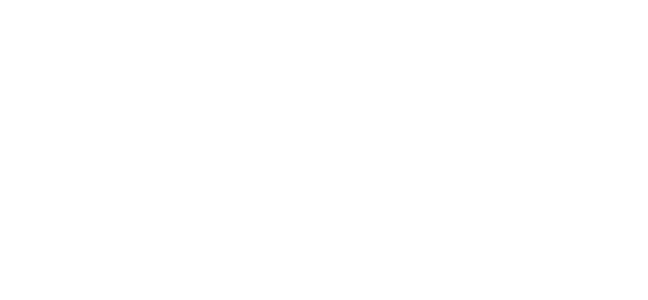
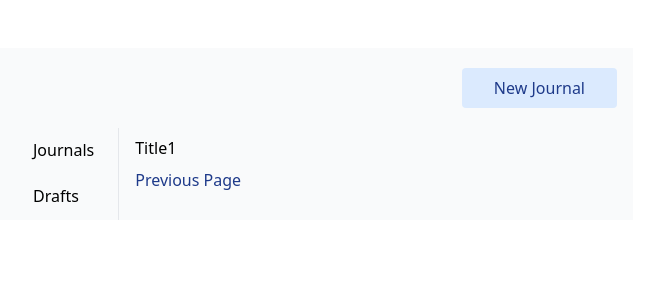
Before and after one commit to tonyouma/journal_app, a Nuxt app: page /journals/1 in a window 1280 px wide. Before the commit this address had no page. Shown: the top 300 px of the page, without its empty margins (327-975 px from the left). Built offline with nearby package versions, Linux system fonts and the light colour scheme.

Commit message:
feat: update pages && layout

```diff
--- /dev/null
+++ b/layouts/journal.vue
@@ -0,0 +1,65 @@
+<template>
+  <div class="mx-auto md:w-1/2 px-4 bg-gray-50 mt-12">
+    <div class="text-right">
+      <!-- <Button :buttonText="Add" @click="addPost" /> -->
+      <ButtonComponent :onClick="to" :buttonText="'New Journal'" />
+    </div>
+    <div class="flex items-start">
+      <ul class="nav-wrapper">
+        <li
+          class="nav-item flex-grow"
+          role="presentation"
+          v-for="(item, key) of items"
+          :key="key"
+        >
+          <nuxt-link
+            :to="item.to"
+            exact-active-class="active"
+            class="item-link"
+            >{{ item.title }}</nuxt-link
+          >
+        </li>
+      </ul>
+      <div class="py-2 w-full">
+        <Nuxt />
+      </div>
+    </div>
+  </div>
+</template>
+
+<script>
+import ButtonComponent from '~/components/ButtonComponent/ButtonComponent.vue'
+export default {
+  components: {
+    ButtonComponent,
+  },
+  data() {
+    return {
+      items: [
+        {
+          title: 'Journals',
+          to: { name: 'journals' },
+        },
+        {
+          title: 'drafts',
+          to: { name: 'drafts' },
+        },
+      ],
+    }
+  },
+  methods: {
+    to() {
+      this.$router.push({ name: 'new' })
+    },
+  },
+}
+</script>
+
+<style lang="postcss">
+.nav-wrapper {
+  @apply flex flex-col flex-wrap list-none border-r pl-0 mr-4;
+}
+.item-link {
+  @apply block font-medium leading-tight capitalize border-b-2 border-transparent px-2 md:px-6 py-1 my-2 hover:border-transparent hover:bg-gray-100 focus:border-transparent;
+}
+</style>
--- /dev/null
+++ b/pages/auth/login.vue
@@ -0,0 +1,10 @@
+<template>
+  <div class="flex">
+    <div><h1>Login</h1></div>
+    <div>Image</div>
+  </div>
+</template>
+
+<script>
+export default {}
+</script>
--- /dev/null
+++ b/pages/drafts/index.vue
@@ -0,0 +1,13 @@
+<template>
+  <div>
+    <h1>list of available drafts</h1>
+  </div>
+</template>
+
+<script>
+export default {
+  layout(context) {
+    return 'journal'
+  },
+}
+</script>
--- /dev/null
+++ b/pages/error/error.vue
@@ -0,0 +1,25 @@
+<template>
+  <div class="flex items-center">
+    <h1 class="text-5xl font-bold">Error Pages</h1>
+  </div>
+</template>
+
+<script>
+export default {
+  data() {
+    return {
+      //
+    }
+  },
+  async created() {
+    try {
+      //
+    } catch (e) {
+      console.error(e)
+    }
+  },
+  methods: {
+    //
+  },
+}
+</script>
--- a/pages/index.vue
+++ b/pages/index.vue
@@ -1,9 +1,7 @@
 <template>
-  <Tutorial />
+  <div></div>
 </template>
 
 <script>
-export default {
-  name: 'IndexPage',
-}
+export default {}
 </script>
--- /dev/null
+++ b/pages/journals/_id/index.vue
@@ -0,0 +1,27 @@
+<template>
+  <div>
+    <h1>Title1</h1>
+    <button @click="to" class="buttonLink">Previous Page</button>
+  </div>
+</template>
+
+<script>
+export default {
+  //
+  methods: {
+    // Go to previous page
+    to() {
+      this.$router.go(-1)
+    },
+  },
+  layout(context) {
+    return 'journal'
+  },
+}
+</script>
+
+<style lang="postcss" scoped>
+.buttonLink {
+  @apply py-2 text-blue-900 font-medium text-right;
+}
+</style>
--- /dev/null
+++ b/pages/journals/index.vue
@@ -0,0 +1,62 @@
+<template>
+  <div>
+    <Card
+      v-for="journal of journals"
+      :key="journal.id"
+      :title="journal.title"
+      :description="journal.description"
+      :id="journal.id"
+      :createdAt="journal.createdAt"
+    />
+  </div>
+</template>
+
+<script>
+import Card from '~/components/Card/Card.vue'
+
+export default {
+  layout(context) {
+    return 'journal'
+  },
+  components: {
+    Card,
+  },
+  data() {
+    return {
+      journals: [
+        {
+          id: 1,
+          title: 'title1',
+          description:
+            'Lorem ipsum dolor sit amet consectetur, adipisicing elit. Placeat ipsum sunt tempora fuga quo, molestiae iste Eligendi veritatis earum porro.',
+          createdAt: '01/02/2021',
+        },
+        {
+          id: 2,
+          title: 'title',
+          description: 'description',
+          createdAt: '01/02/2021',
+        },
+        {
+          id: 3,
+          title: 'title',
+          description: 'description',
+          createdAt: '01/02/2021',
+        },
+      ],
+    }
+  },
+  async created() {
+    try {
+      //
+    } catch (e) {
+      console.error(e)
+    }
+  },
+  methods: {
+    addPost() {
+      //
+    },
+  },
+}
+</script>
--- /dev/null
+++ b/pages/new/index.vue
@@ -0,0 +1,16 @@
+<template>
+  <div class="w-full">
+    <h1>Create New Journal</h1>
+    <NewJournalForm />
+  </div>
+</template>
+
+<script>
+import NewJournalForm from '~/components/Forms/NewJournalForm/index.vue'
+export default {
+  layout(context) {
+    return 'journal'
+  },
+  components: { NewJournalForm },
+}
+</script>
```
